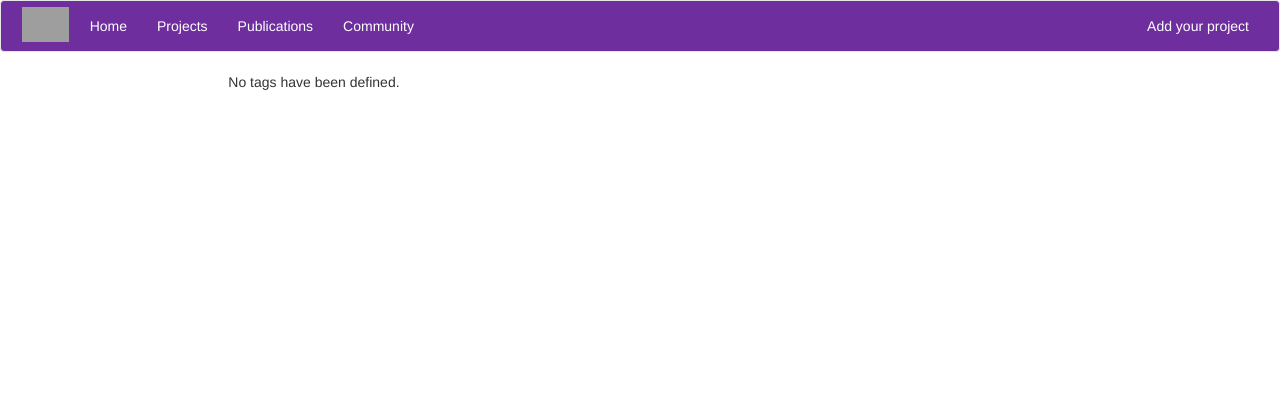
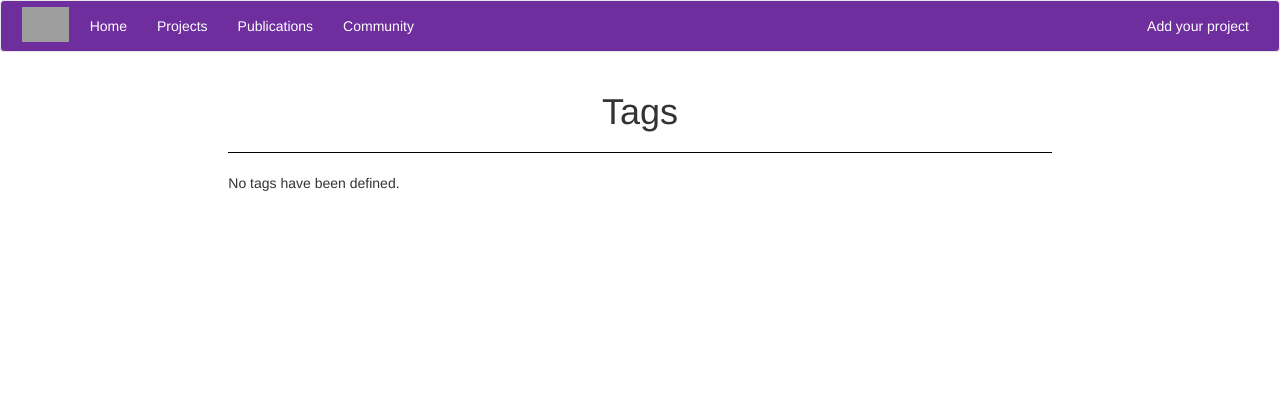
Before and after one commit to workflowr/workflowr.io-django, a Django app: page /tags/ in a window 1280 px wide. Shown: the top 420 px of the page. Run offline with Django 3.2, Linux system fonts and the light colour scheme; data that the repository does not hold is empty; some libraries are stand-ins or nearby versions; grey boxes are pictures that could not be loaded.

Commit message:
Style tag list.

```diff
--- a/projects/views.py
+++ b/projects/views.py
@@ -44,6 +44,7 @@ class ProjectList(generic.ListView):
     def get_context_data(self, **kwargs):
         context = super().get_context_data(**kwargs)
         context['platforms'] = Platform.objects.all()
+        context['tags'] = Tag.objects.all()
         return context
 
 
--- a/templates/projects/project_list.html
+++ b/templates/projects/project_list.html
@@ -15,6 +15,9 @@
   {% for platform in platforms %}
     <a href="{{ platform.get_absolute_url }}" class="btn btn-primary" role="button">{{ platform.name }}</a>
   {% endfor %}
+  {% if tags %}
+  <p>Filter by <a href="{% url 'projects:tag_list' %}">tag</a></p>
+  {% endif %}
   </p>
     {% for project in project_list %}
         <div class="panel panel-default">
--- a/templates/projects/tag_list.html
+++ b/templates/projects/tag_list.html
@@ -1,13 +1,21 @@
 {% extends "base.html" %}
+{% load static %}
+
+{% block title%}Tags{% endblock %}
+
+{% block style %}
+<link rel="stylesheet" href="{% static 'styles/project_list.css' %}">
+{% endblock %}
 
 {% block content %}
 
+<h1>Tags</h1>
 {% if tag_list %}
-    <ul>
+  <p>
     {% for tag in tag_list %}
-        <li><a href="{% url 'projects:tag_detail' tag.name %}">{{ tag.name }}</a></li>
+        <a href="{{ tag.get_absolute_url }}" class="btn btn-primary" role="button">{{ tag.name }}</a>
     {% endfor %}
-    </ul>
+  </p>
 {% else %}
     <p>No tags have been defined.</p>
 {% endif %}
```
